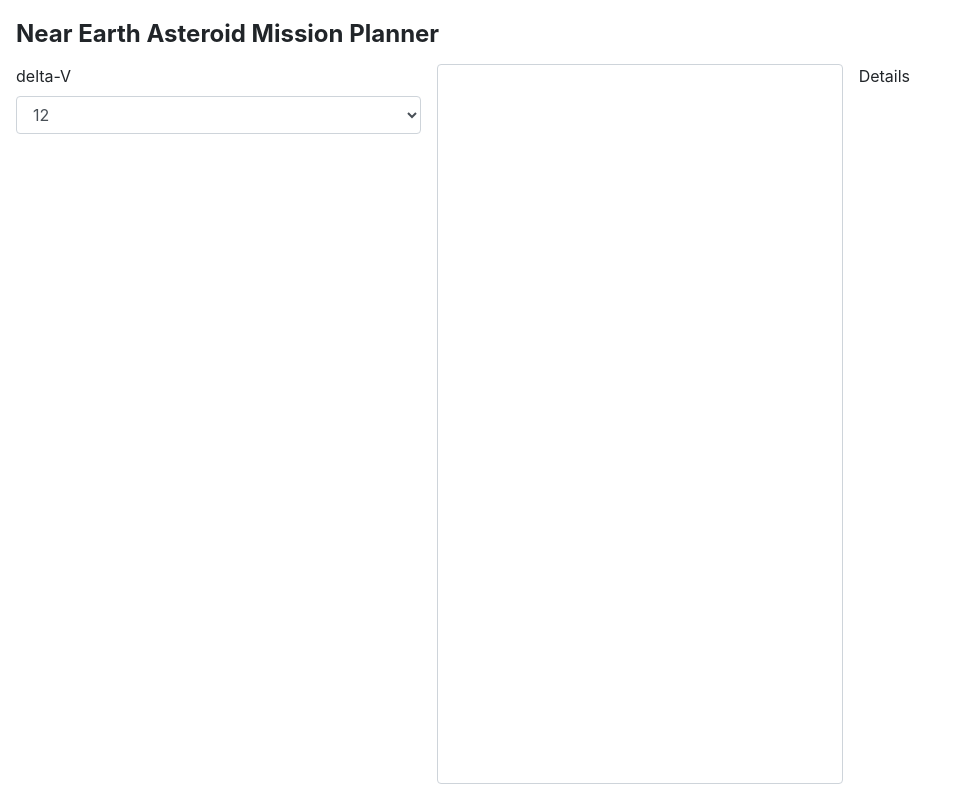
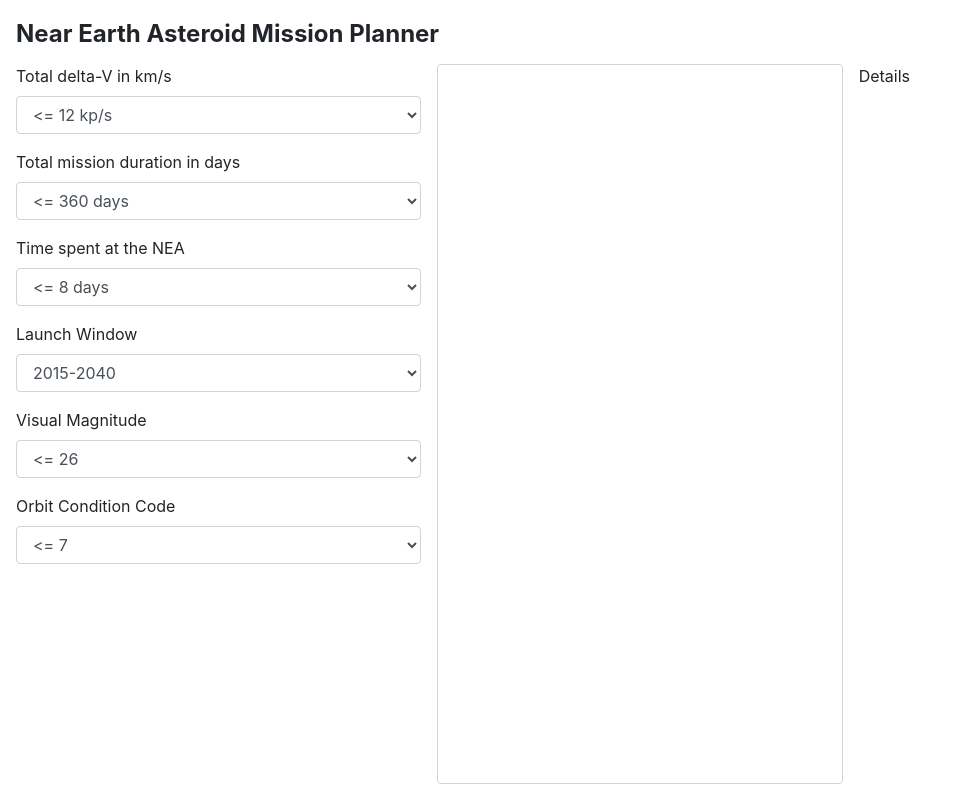
Before and after one commit to fivedice/near-earth-asteroids, an Angular app: page / in a window 1280 px wide. Shown: the whole page, without its empty margins (0-956 px from the left). Built offline with nearby package versions, Linux system fonts and the light colour scheme.

Commit message:
form controls

```diff
--- a/src/app/features/filter/filter.component.html
+++ b/src/app/features/filter/filter.component.html
@@ -1,12 +1,77 @@
 <form [formGroup]="form">
-  <div class="form-group">
-    <label for="deltaV">delta-V</label>
+  <div class="form-group"
+       title="This total delta-V includes the maneuver required to depart a notional 400 km altitude circular Earth parking orbit, the delta-V required to match the NEA's velocity at arrival, the delta-V required to depart the NEA, and the delta-V (if any) required to control atmospheric entry speed at Earth return.">
+    <label for="deltaV">Total delta-V in km/s</label>
     <select #deltaV
             name="deltaV"
             formControlName="deltaV"
             class="form-control">
-      <option *ngFor="let v of deltaVs" [value]="v">
-        {{ v }}
+      <option *ngFor="let v of deltaVOptions" [value]="v">
+        &lt;= {{ v }} kp/s
+      </option>
+    </select>
+  </div>
+
+  <div class="form-group"
+       title="The total mission duration includes the outbound flight time from Earth to the NEA, the stay time at the NEA, and the inbound flight time from the NEA back to Earth.">
+    <label for="tripDays">Total mission duration in days</label>
+    <select #tripDays
+            name="tripDays"
+            formControlName="tripDays"
+            class="form-control">
+      <option *ngFor="let days of tripDayOptions" [value]="days">
+        &lt;= {{ days }} days
+      </option>
+    </select>
+  </div>
+
+  <div class="form-group">
+    <label for="stayDays">Time spent at the NEA</label>
+    <select #stayDays
+            name="stayDays"
+            formControlName="stayDays"
+            class="form-control">
+      <option *ngFor="let days of stayDaysOptions" [value]="days">
+        &lt;= {{ days }} days
+      </option>
+    </select>
+  </div>
+
+  <div class="form-group"
+       title="Launch window constraint defined as starting year to ending year, where the ending year includes the last day of that year (e.g., 2015-2020 is from 2015-01-01 to 2020-12-31).">
+    <label for="launchWindow">Launch Window</label>
+    <select #launchWindow
+            name="launchWindow"
+            formControlName="launchWindow"
+            class="form-control">
+      <option *ngFor="let window of launchWindowOptions" [value]="window">
+        {{ window }}
+      </option>
+    </select>
+  </div>
+
+  <div class="form-group"
+       title="Absolute visual (V-band) magnitude in magnitude units.">
+    <label for="magnitude">Visual Magnitude</label>
+    <select #magnitude
+            name="magnitude"
+            formControlName="magnitude"
+            class="form-control">
+      <option *ngFor="let h of magnitudeOptions" [value]="h">
+        &lt;= {{ h }}
+      </option>
+    </select>
+  </div>
+
+  <div class="form-group"
+       title="Orbit Condition Code of the NEA's orbit when NHATS-analysis was performed, where 0 implies a well-determined orbit and 9 implies a very poorly-determined (highly uncertain) orbit.">
+    <label for="orbitConditionCode">Orbit Condition Code</label>
+    <select #orbitConditionCode
+            name="orbitConditionCode"
+            formControlName="orbitConditionCode"
+            class="form-control">
+      <option *ngFor="let code of orbitConditionCodeOptions" [value]="code">
+        &lt;= {{ code }}
       </option>
     </select>
   </div>
--- a/src/app/features/filter/filter.component.ts
+++ b/src/app/features/filter/filter.component.ts
@@ -11,7 +11,12 @@ import { takeWhile } from 'rxjs/operators';
 export class FilterComponent implements OnInit, OnDestroy {
   form: FormGroup;
 
-  deltaVs = [4, 5, 6, 7, 8, 9, 10, 11, 12];
+  readonly deltaVOptions = [4, 5, 6, 7, 8, 9, 10, 11, 12];
+  readonly tripDayOptions = [60, 90, 120, 150, 180, 210, 240, 270, 300, 330, 360, 390, 420, 450];
+  readonly stayDaysOptions = [8, 16, 24, 32];
+  readonly launchWindowOptions = ['2015-2020', '2020-2025', '2025-2030', '2030-2035', '2035-2040', '2015-2040'];
+  readonly magnitudeOptions = [16, 17, 18, 19, 20, 21, 22, 23, 24, 25, 26, 27, 28, 29, 30];
+  readonly orbitConditionCodeOptions = [0, 1, 2, 3, 4, 5, 6, 7, 8, 9];
   private destroyed = false;
 
   constructor(private formBuilder: FormBuilder) {
```
